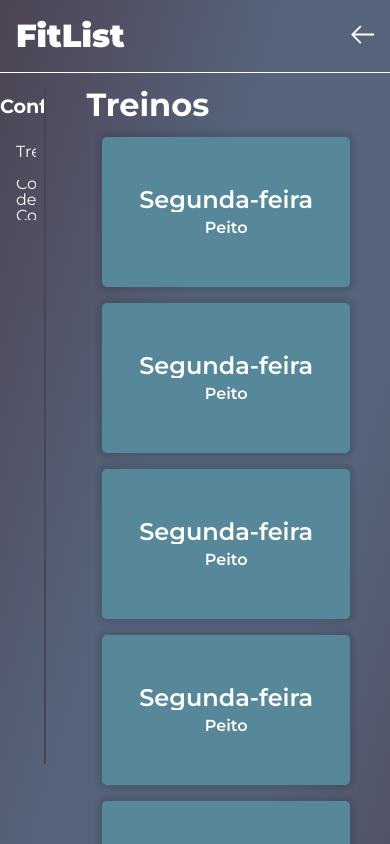
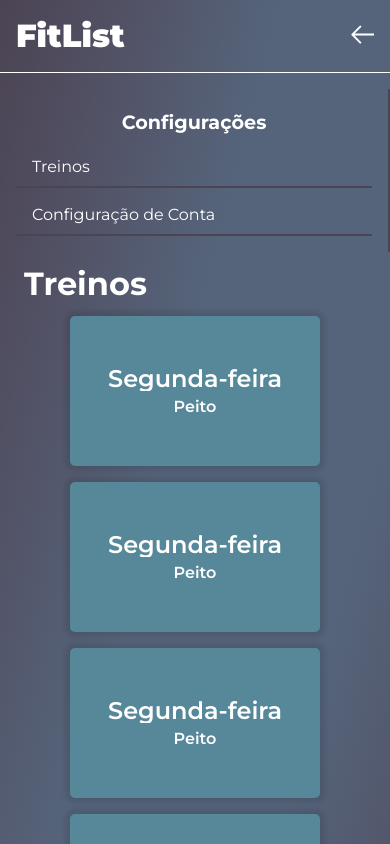
Before and after one commit to GustavoGomesDias/fitlist-frontend, a Next.js app: page /settings/id in a window 390 px wide. Shown: the top 844 px of the page. Built offline with nearby package versions, Linux system fonts and the light colour scheme.

Commit message:
feat: add mobile lateral menu

```diff
--- a/src/components/LateralMenu/LateralMenu.module.css
+++ b/src/components/LateralMenu/LateralMenu.module.css
@@ -36,3 +36,15 @@
     text-align: center;
     padding: .5rem 0;
 }
+
+@media (max-width: 767px) {
+    .lateral-menu {
+        width: 100%;
+        padding: 1rem;
+        height: 100%;
+    }
+
+    .lateral-menu > span {
+        border-bottom: 2px solid #4b4453;
+    }
+}
--- a/src/styles/Settings.module.css
+++ b/src/styles/Settings.module.css
@@ -25,3 +25,9 @@
 .fl-settings-btn {
     border-bottom: 2px solid #4b4453;
 }
+
+@media (max-width: 767px) {
+    .fl-settings {
+        flex-direction: column;
+    }
+}
```
